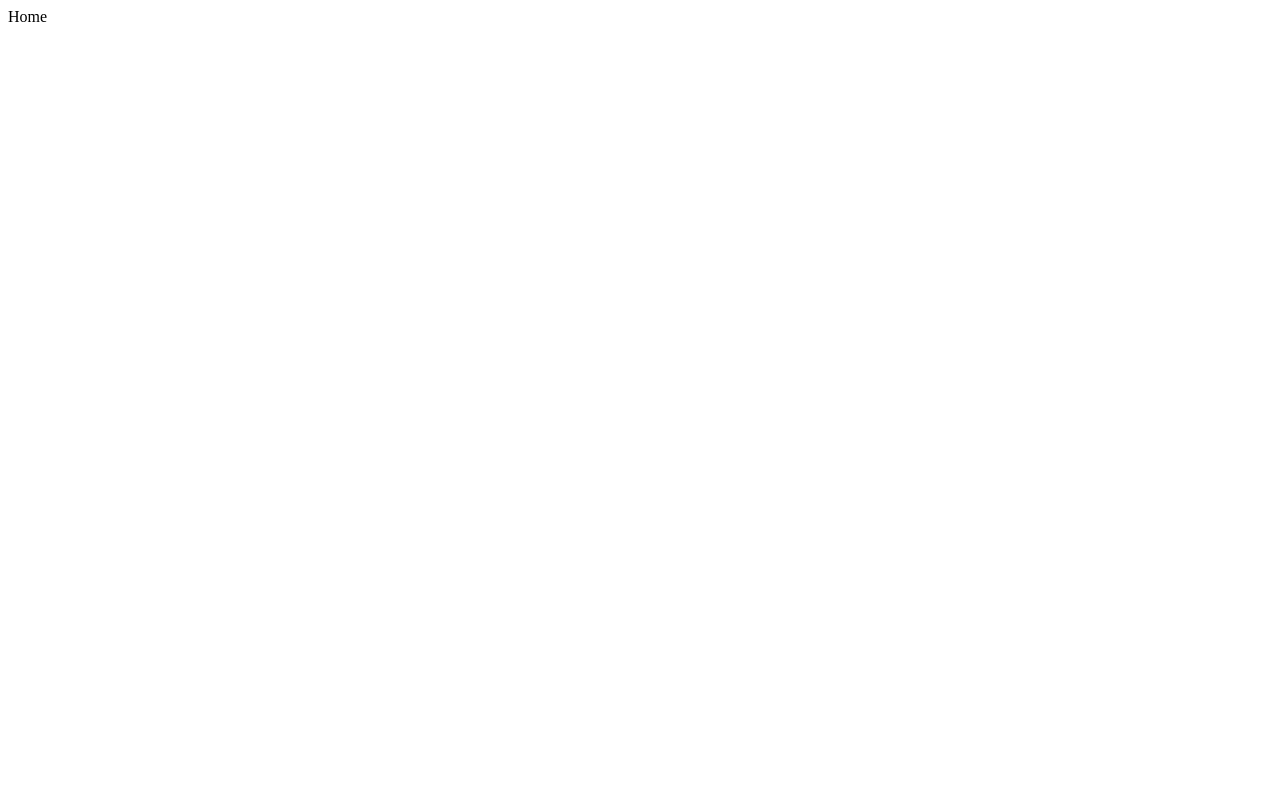
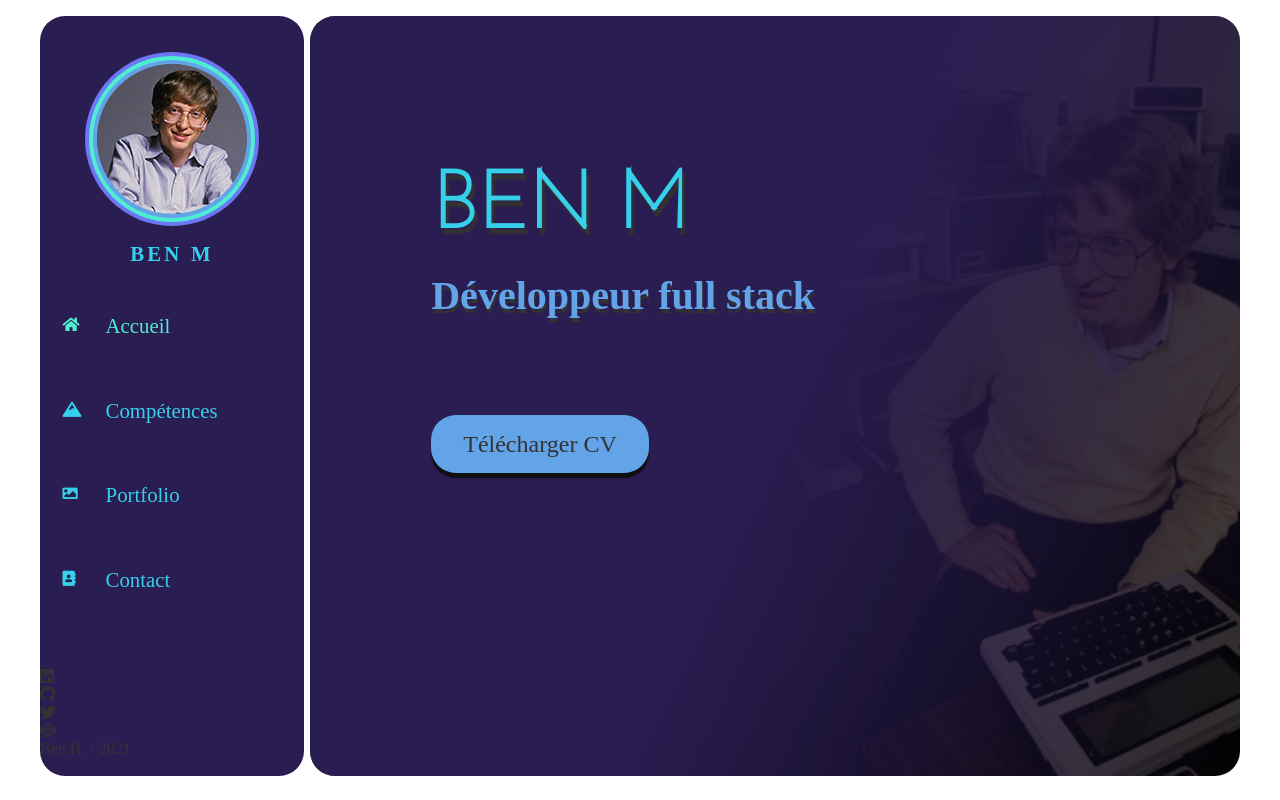
Before and after one commit to BenMorant/cv-react-example, a React (Create React App) app: page / in a window 1280 px wide. Built offline with nearby package versions, Linux system fonts and the light colour scheme; a web font is replaced by a local one.

Commit message:
style + home page

```diff
--- /dev/null
+++ b/src/components/Navigation.js
@@ -0,0 +1,71 @@
+import { NavLink } from 'react-router-dom'
+
+const Navigation = () => (
+  <div className="sidebar">
+    <div className="id">
+      <div className="idContent">
+        <img src="./media/billGates.jpg" alt="profil-pic" />
+        <h3>Ben M</h3>
+      </div>
+    </div>
+
+    <div className="navigation">
+      <ul>
+        <li>
+          <NavLink exact to="/" activeClassName="navActive">
+            <i className="fas fa-home" />
+            <span>Accueil</span>
+          </NavLink>
+        </li>
+        <li>
+          <NavLink exact to="/competences" activeClassName="navActive">
+            <i className="fas fa-mountain" />
+            <span>Compétences</span>
+          </NavLink>
+        </li>
+        <li>
+          <NavLink exact to="/portfolio" activeClassName="navActive">
+            <i className="fas fa-image" />
+            <span>Portfolio</span>
+          </NavLink>
+        </li>
+        <li>
+          <NavLink exact to="/contact" activeClassName="navActive">
+            <i className="fas fa-address-book" />
+            <span>Contact</span>
+          </NavLink>
+        </li>
+      </ul>
+    </div>
+
+    <div className="SocialNetwork">
+      <ul>
+        <li>
+          <a href="https://www.google.com" target="_blank" rel="noopener noreferrer">
+            <i className="fab fa-linkedin" />
+          </a>
+        </li>
+        <li>
+          <a href="https://www.google.com" target="_blank" rel="noopener noreferrer">
+            <i className="fab fa-github" />
+          </a>
+        </li>
+        <li>
+          <a href="https://www.google.com" target="_blank" rel="noopener noreferrer">
+            <i className="fab fa-twitter" />
+          </a>
+        </li>
+        <li>
+          <a href="https://www.google.com" target="_blank" rel="noopener noreferrer">
+            <i className="fab fa-codepen" />
+          </a>
+        </li>
+      </ul>
+      <div className="signature">
+        <p>Ben H. - 2021</p>
+      </div>
+    </div>
+  </div>
+)
+
+export default Navigation
--- a/src/index.js
+++ b/src/index.js
@@ -1,3 +1,5 @@
+import './styles/styles.scss'
+
 import App from './App'
 import React from 'react'
 import ReactDOM from 'react-dom'
--- a/src/pages/Contact.js
+++ b/src/pages/Contact.js
@@ -1,3 +1,9 @@
-const Contact = () => <div>Contact</div>
+import Navigation from '../components/Navigation'
+
+const Contact = () => (
+  <div>
+    <Navigation /> Contact
+  </div>
+)
 
 export default Contact
--- a/src/pages/Home.js
+++ b/src/pages/Home.js
@@ -1,3 +1,20 @@
-const Home = () => <div>Home</div>
+import Navigation from '../components/Navigation'
+
+const Home = () => (
+  <div className="home">
+    <Navigation />
+    <div className="homeContent">
+      <div className="content">
+        <h1>Ben M</h1>
+        <h2>Développeur full stack</h2>
+        <div className="pdf">
+          <a href="./media/CV.pdf" target="_blank">
+            Télécharger CV
+          </a>
+        </div>
+      </div>
+    </div>
+  </div>
+)
 
 export default Home
--- a/src/pages/Knowledges.js
+++ b/src/pages/Knowledges.js
@@ -1,3 +1,10 @@
-const Knowledges = () => <div>knowledges</div>
+import Navigation from '../components/Navigation'
+
+const Knowledges = () => (
+  <div>
+    <Navigation />
+    knowledges
+  </div>
+)
 
 export default Knowledges
--- a/src/pages/Portfolio.js
+++ b/src/pages/Portfolio.js
@@ -1,3 +1,10 @@
-const Portfolio = () => <div>Portfolio</div>
+import Navigation from '../components/Navigation'
+
+const Portfolio = () => (
+  <div>
+    <Navigation />
+    Portfolio
+  </div>
+)
 
 export default Portfolio
```
Also changed, not shown: .eslintrc.json.
